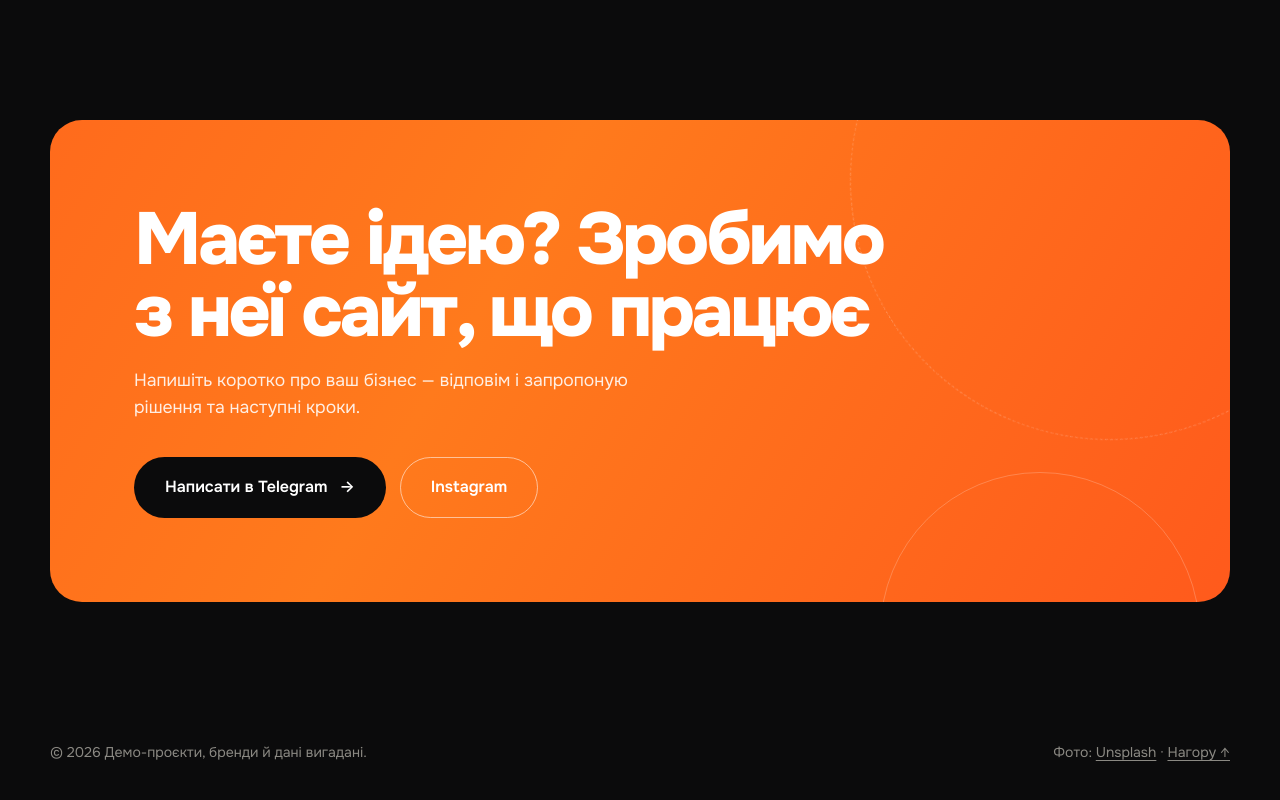
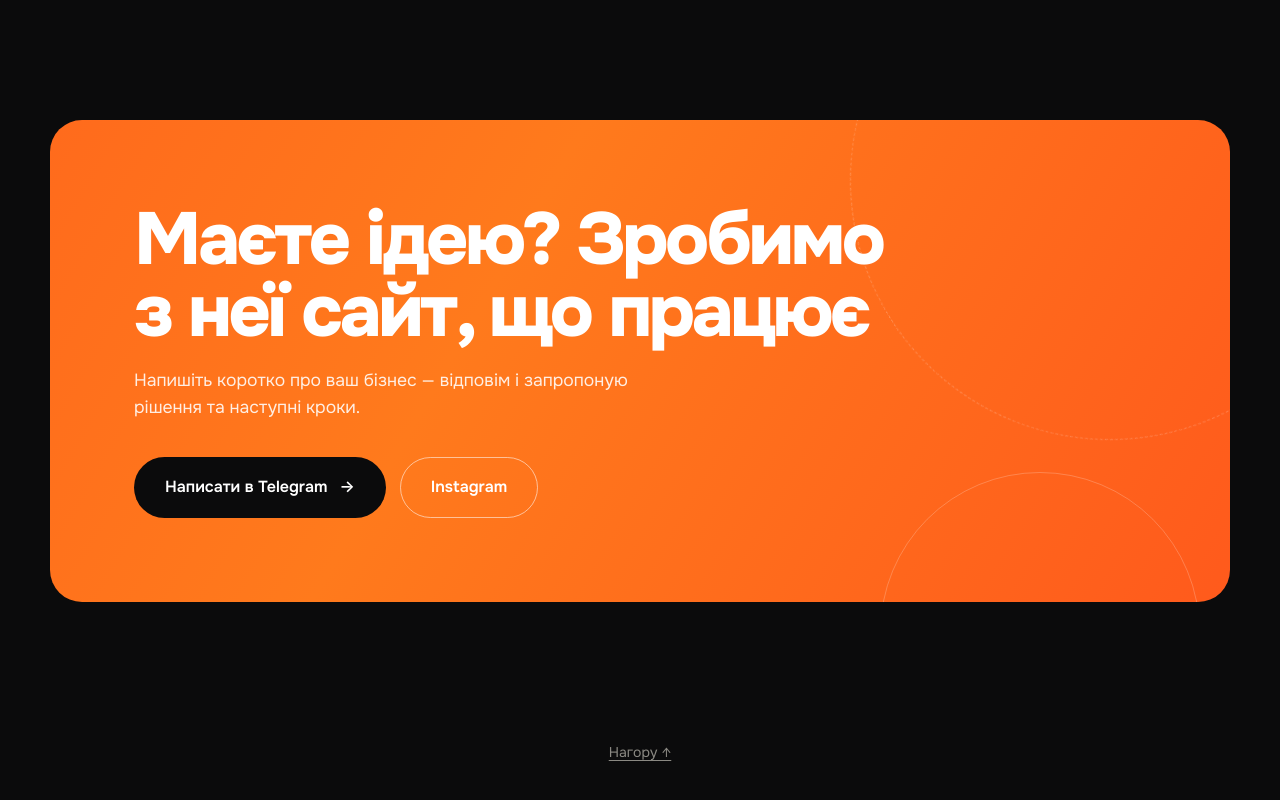
Before and after one commit to Rsych09/portfolio, a plain HTML site: page index.html in a window 1280 px wide. Shown: the part 3790-4590 px from the top of the page. Drawn offline with Linux system fonts and the light colour scheme.

Commit message:
Simplify hub footer: remove demo disclaimer and Unsplash credit
Co-Authored-By: Claude Sonnet 5.5 <noreply@anthropic.com>

```diff
--- a/index.html
+++ b/index.html
@@ -208,7 +208,7 @@
     .cta p { margin-top: 18px; max-width: 520px; font-size: 1.1rem; color: rgba(255,255,255,.88); }
     .cta .actions { margin-top: 36px; }
 
-    footer { position: relative; z-index: 1; padding: 0 0 36px; display: flex; flex-wrap: wrap; justify-content: space-between; gap: 10px 24px; color: var(--muted); font-size: .88rem; }
+    footer { position: relative; z-index: 1; padding: 0 0 36px; display: flex; flex-wrap: wrap; justify-content: center; gap: 10px 24px; color: var(--muted); font-size: .88rem; }
     footer a { text-decoration: underline; text-underline-offset: 3px; transition: color .3s; }
     footer a:hover { color: var(--ink); }
 
@@ -488,8 +488,7 @@
       </section>
 
       <footer>
-        <span>© <span id="y"></span> Демо-проєкти, бренди й дані вигадані.</span>
-        <span>Фото: <a href="https://unsplash.com" target="_blank" rel="noopener">Unsplash</a> · <a href="#hero">Нагору ↑</a></span>
+        <a href="#hero">Нагору ↑</a>
       </footer>
     </div>
   </main>
@@ -507,8 +506,6 @@
       const $$ = (s, r = document) => [...r.querySelectorAll(s)];
       const reduce = matchMedia('(prefers-reduced-motion: reduce)').matches;
       const finePointer = matchMedia('(hover: hover) and (pointer: fine)').matches;
-
-      $('#y').textContent = new Date().getFullYear();
 
       $$('[data-contact]').forEach(a => {
         const url = CONTACTS[a.dataset.contact];
```
